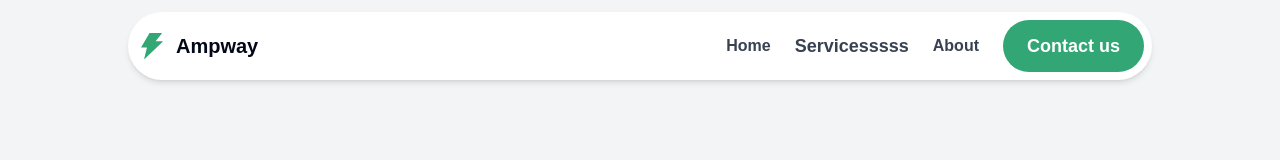
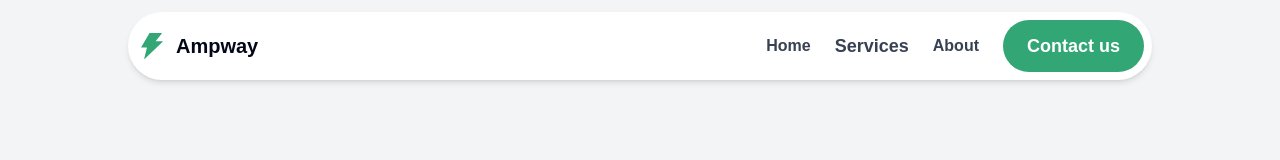
Before and after one commit to DhanushKeloth/ampway, a React (Vite) app: page / in a window 1280 px wide. Shown: the top 160 px of the page. Built offline with nearby package versions, Linux system fonts and the light colour scheme.

Commit message:
spelling mistake

```diff
--- a/src/Home1/HomeTwo.jsx
+++ b/src/Home1/HomeTwo.jsx
@@ -81,7 +81,7 @@ const HomeTwo = () => {
               Home
             </a>
             <a href="#" className="text-gray-700 hover:text-black text-lg">
-              Servicesssss
+              Services
             </a>
             <a href="#" className="text-gray-700 hover:text-black text-md">
               About
@@ -186,8 +186,8 @@ const HomeTwo = () => {
       </div> */}
 
       {/* Team Section */}
-      <UseCase3/>
-       <div className="bg-gray-300 flex flex-col items-center  justify-center gap-10 p-10 h-auto md:h-screen w-full md:w-4/5 ml-auto mr-auto rounded-[3rem]">
+      <UseCase3 />
+      <div className="bg-gray-300 flex flex-col items-center  justify-center gap-10 p-10 h-auto md:h-screen w-full md:w-4/5 ml-auto mr-auto rounded-[3rem]">
         <p className="text-2xl md:text-4xl font-bold">Meet Our Team</p>
         <div className="flex md:flex-row flex-col gap-10">
           <ProfileFull
@@ -202,9 +202,6 @@ const HomeTwo = () => {
           />
         </div>
       </div>
-
-
-
 
       <div className="flex  justify-center">
         <FAQ2 />
```
